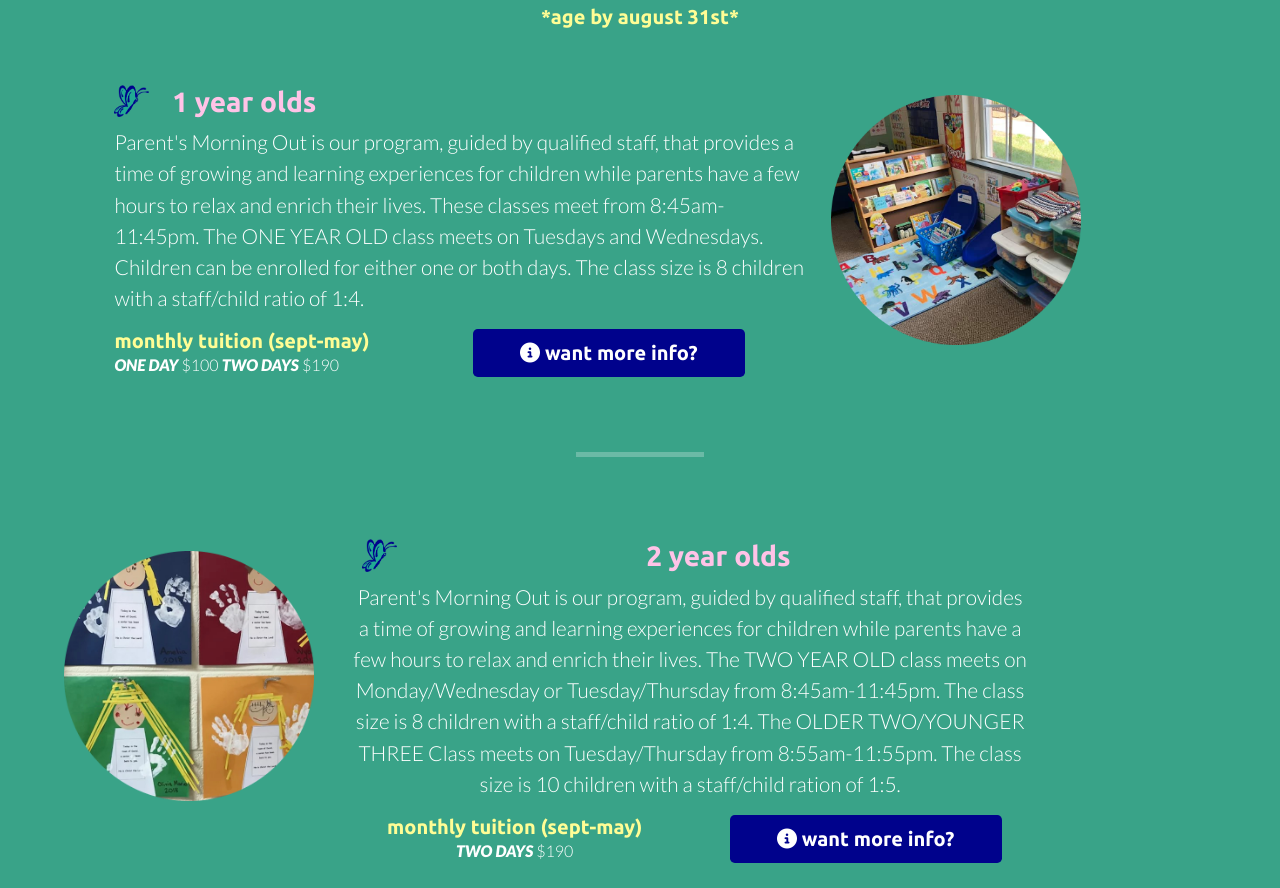
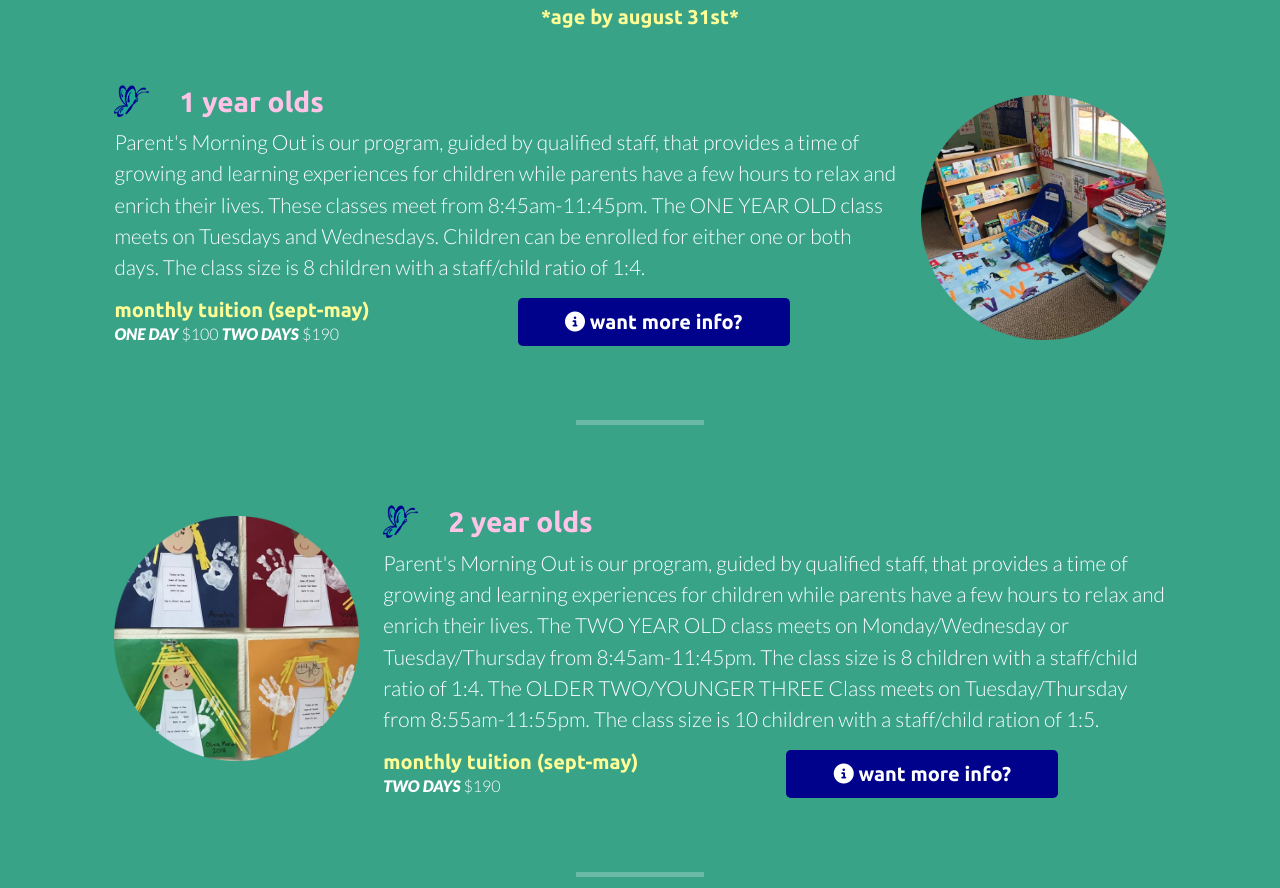
Before and after one commit to rosario-tarabocchia/Wee-Care-Website, a plain HTML site: page programs.html in a window 1280 px wide. Shown: the part 204-1092 px from the top of the page. Drawn offline with nearby package versions, Linux system fonts and the light colour scheme.

Commit message:
Fixed programs page for mobile

```diff
--- a/CSS/styles.css
+++ b/CSS/styles.css
@@ -441,8 +441,8 @@ fieldset[disabled] .program-button.active {
   }
 
   .staff-div-bottom, .program-div-bottom {
-    padding: 3% 3% 0%;
-    text-align: center;
+    padding: 3% 8%;
+    text-align: left;
   }
 
 
--- a/programs.html
+++ b/programs.html
@@ -67,7 +67,7 @@
     <!-- 1 year old -->
     <div class="row program-div-top">
 
-      <div class="col-lg-8 program-info-div">
+      <div class="col-lg-9 program-info-div">
         <div class="row name-icon-div">
           <div class="col-lg-1 name-icon-div">
             <img class="butterfly-worm-icon" src="Images/butterfly.png" alt="butterfly" id="1yo">
@@ -100,7 +100,7 @@
         </div>
       </div>
 
-      <div class="col-lg-4 program-pic-div-right">
+      <div class="col-lg-3 program-pic-div-right justify-content-center text-center">
         <img class="program-pics img-fluid" src="Images/programs1.png" alt="programs">
       </div>
 
@@ -109,11 +109,11 @@
     <hr>
 
     <!-- 2 year old -->
-    <div class="row staff-div-bottom program-div-bottom">
+    <div class="row program-div-bottom">
       <div class="col-lg-3 program-pic-div-right">
         <img class="program-pics img-fluid" src="Images/programs2.png" alt="program">
       </div>
-      <div class="col-lg-7 program-info-div">
+      <div class="col-lg-9 program-info-div">
         <div class="row name-icon-div">
           <div class="col-lg-1 name-icon-div">
             <img class="butterfly-worm-icon" src="Images/butterfly.png" alt="butterfly" alt="ka7Sk0Gln4gmtz2MlQnikT1wXgYsOg">
@@ -155,7 +155,7 @@
     <!-- 3 year old -->
     <div class="row program-div-top">
 
-      <div class="col-lg-7 program-info-div">
+      <div class="col-lg-9 program-info-div">
         <div class="row name-icon-div">
           <div class="col-lg-1 name-icon-div">
             <img class="butterfly-worm-icon" src="Images/butterfly.png" alt="butterfly" id="3yo">
@@ -170,8 +170,8 @@
           and group activities that provide opportunities for the children to explore his/her world
           through weekly themes and developmentally appropriate activities. A major part of a three
           year old child's development is learning social skills and establishing social relationships.
-          There are four classes that meet from 9am-12pm. Two classes meet Monday/Wednesday/Friday
-          with a maximum class size of 14 with a staff/child of 1:7. Our Tuesday/Thursday class size maximum
+          There are four classes that meet from 9am-12pm. Two classes meet Monday / Wednesday / Friday
+          with a maximum class size of 14 with a staff/child of 1:7. Our Tuesday / Thursday class size maximum
           is 12 with a staff/child ration of 1:6. </p>
         <p class="terms-conditions">
           (Five days-limited availability-call for information)
@@ -191,7 +191,7 @@
         </div>
       </div>
 
-      <div class="col-lg-4 program-pic-div-right justify-content-center text-center">
+      <div class="col-lg-3 program-pic-div-right justify-content-center text-center">
         <img class="program-pics img-fluid" src="Images/programs3.png" alt="programs">
       </div>
     </div>
@@ -203,7 +203,7 @@
       <div class="col-lg-3 program-pic-div-right">
         <img class="program-pics img-fluid" src="Images/programs4.png" alt="program">
       </div>
-      <div class="col-lg-7 program-info-div">
+      <div class="col-lg-9 program-info-div">
         <div class="row name-icon-div">
           <div class="col-lg-1 name-icon-div">
             <img class="butterfly-worm-icon" src="Images/butterfly.png" alt="butterfly" alt="4yo">
```
